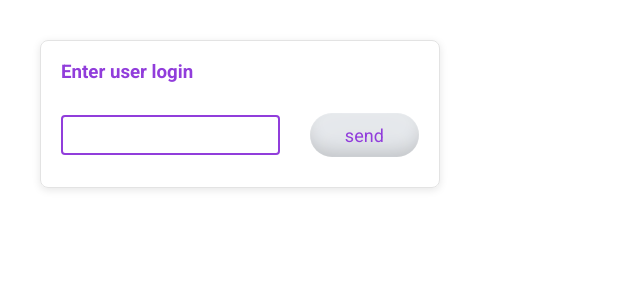
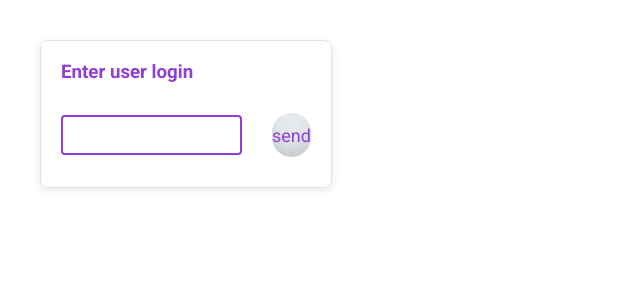
Before and after one commit to acbka/github-graphql, a React (Create React App) app: page / in a window 1280 px wide. Shown: the top 300 px of the page, without its empty margins (0-640 px from the left). Built offline with nearby package versions, Linux system fonts and the light colour scheme.

Commit message:
Create repositoryList component

```diff
--- a/src/index.css
+++ b/src/index.css
@@ -19,6 +19,7 @@ code {
 }
 
 :root {
+  --color-superlight: #f4c5f9;
   --color-light: #db38ed;
   --color-dark: #913ddb;
   --color-grey: #e4e7eb;
--- a/src/pages/homePage/HomePage.jsx
+++ b/src/pages/homePage/HomePage.jsx
@@ -5,10 +5,12 @@ import UserInfo from "./UserInfo";
 import Repositories from "./Repositories";
 
 const Wrapper = styled.div`
+  height: 100vh;
   display: grid;
-  grid-template-columns: 400px 1fr;
-  grid-gap: 30px;
+  grid-template-columns:  1fr 3fr;
+  grid-gap: 40px;
   padding: 40px;
+  overflow: hidden;
 `;
 const Block = styled.div`
   width: 100%;
@@ -43,9 +45,9 @@ const StyledInput = styled.input`
 `;
 const RepositoriesInfoWrap = styled.div`
   width: 100%;
+  max-height: 100vh;
   display: flex;
   align-items: flex-start;
-  width: 100%;
 `;
 
 const HomePage = () => {
@@ -61,7 +63,7 @@ const HomePage = () => {
     setLogin(inputValue);
     setInputValue("");
   };
-  console.log(numberOfRepositories);
+
   return (
     <Wrapper>
       <UserInfoWrap>
--- a/src/pages/homePage/Repositories.jsx
+++ b/src/pages/homePage/Repositories.jsx
@@ -3,22 +3,24 @@ import React from "react";
 import styled from "@emotion/styled/macro";
 import { useQuery } from "@apollo/client";
 import { REPOSITORIES_QUERY } from "../../queries/repositoriesQuery";
-import Repository from "./Repository";
+import RepositoriesList from "./RepositoriesList";
 
 const Wrapper = styled.div`
   width: 100%;
-  height: 100%;
+  height: 50vh;
   display: flex;
   flex-direction: column;
   justify-content: space-between;
 `;
 const Header = styled.div`
   display: grid;
-  justify-content: space-between;
   grid-template-columns: repeat(3, 1fr);
   padding: 20px 0;
   border-bottom: 2px solid var(--color-dark);
   font-size: 16px;
+`;
+const RepositoriesArray = styled.div`
+  overflow: auto;
 `;
 
 const Repositories = ({ login, numberOfRepositories }) => {
@@ -30,21 +32,19 @@ const Repositories = ({ login, numberOfRepositories }) => {
   });
   if (loading) return <p>Loading ...</p>;
   if (error) return <p>Error :((((</p>;
-   const repositories = data.user.repositories.nodes;
-   console.log({data})
-   const repositoriesList = repositories.map((item, index) =>
-   <Repository key={index} repository={item} />
-   )
+  const repositories = data.user.repositories.nodes;
 
-  console.log("repos", repositories);
-
-   return <Wrapper>
+  return (
+    <Wrapper>
       <Header>
         <div>Name</div>
-         <div>Created At</div>
-         <div>Updated At</div>
+        <div>Created At</div>
+        <div>Updated At</div>
       </Header>
-      {repositoriesList}
-   </Wrapper>;
+      <RepositoriesArray>
+        <RepositoriesList repositories={repositories} />
+      </RepositoriesArray>
+    </Wrapper>
+  );
 };
 export default Repositories;
--- /dev/null
+++ b/src/pages/homePage/RepositoriesList.jsx
@@ -0,0 +1,17 @@
+import React, { useState } from "react";
+import Repository from "./Repository";
+
+const RepositoriesList = ({ repositories }) => {
+  const [selected, setSelected] = useState(null);
+  const list = repositories.map((item, index) => (
+    <Repository
+      key={index}
+      repository={item}
+      selected={selected}
+      getSelected={setSelected}
+    />
+  ));
+
+  return <div>{list}</div>;
+};
+export default RepositoriesList;
--- a/src/pages/homePage/Repository.jsx
+++ b/src/pages/homePage/Repository.jsx
@@ -9,22 +9,25 @@ const Wrapper = styled.div`
   box-shadow: inset 0px -1px 0px #f59bff;
   cursor: pointer;
   background: ${(props) =>
-    props.isActive ? "var(---color-light)" : "transparent"};
+    props.isActive ? "var(--color-superlight)" : "transparent"};
 `;
 const RepositoryWrap = styled.div`
   padding: 20px 0;
-
 `;
 
-const Repository = ({ repository, isActive }) => {
-   const CreatedDate = formattedDate(repository.createdAt);
-   const UpdatedDate = formattedDate(repository.updatedAt);
-
+const Repository = ({ repository, selected, getSelected }) => {
+  const CreatedDate = formattedDate(repository.createdAt);
+  const UpdatedDate = formattedDate(repository.updatedAt);
   return (
-    <Wrapper>
+    <Wrapper
+      onClick={() =>
+        getSelected(selected === repository.id ? null : repository.id)
+      }
+      isActive={selected === repository.id}
+    >
       <RepositoryWrap>{repository.name}</RepositoryWrap>
-        <RepositoryWrap>{CreatedDate}</RepositoryWrap>
-        <RepositoryWrap>{UpdatedDate}</RepositoryWrap>
+      <RepositoryWrap>{CreatedDate}</RepositoryWrap>
+      <RepositoryWrap>{UpdatedDate}</RepositoryWrap>
     </Wrapper>
   );
 };
--- a/src/pages/homePage/UserInfo.jsx
+++ b/src/pages/homePage/UserInfo.jsx
@@ -32,7 +32,6 @@ const UserInfo = ({ login, getNumberOfRepositories }) => {
   const date = formattedDate(user.createdAt);
   getNumberOfRepositories(user.repositories.totalCount)
 
-  console.log(user);
   return (
     <Wrapper>
       <UserPhoto src={user.avatarUrl} />
--- a/src/queries/repositoriesQuery.js
+++ b/src/queries/repositoriesQuery.js
@@ -8,6 +8,7 @@ export const REPOSITORIES_QUERY = gql`
         orderBy: { field: NAME, direction: ASC }
       ) {
         nodes {
+          id
           name
           createdAt
           updatedAt
```
